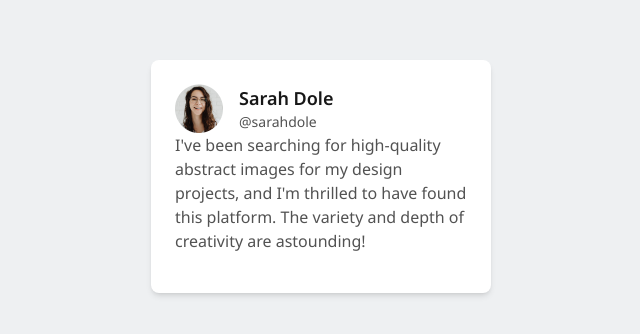
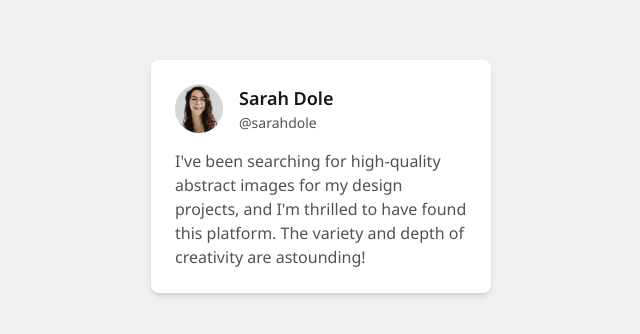
Before and after one commit to jeanpierrecarvalho/gf-testimonial-card, a Next.js app: page / in a window 1280 px wide. Shown: the part 140-474 px from the top of the page, without its empty margins (319-959 px from the left). Built offline with nearby package versions, Linux system fonts and the light colour scheme.

Commit message:
fix: solve some design issues

```diff
--- a/src/components/TestimonialCard.tsx
+++ b/src/components/TestimonialCard.tsx
@@ -24,12 +24,12 @@ const TestimonialCard: React.FC<TestimonialProps> = ({
         <div>
           <Image src={image} width={48} height={48} alt="Profile Thumbnail" />
         </div>
-        <div className="flex flex-col">
+        <div className="flex flex-col gap-px">
           <div className="font-semibold text-lg text-neutral-900">{name}</div>
           <div className="font-normal text-sm">{username}</div>
         </div>
       </div>
-      <div className="font-normal text-base text-ellipsis text-neutral-600 overflow-hidden">
+      <div className="mt-4 text-base text-ellipsis overflow-hidden">
         {testimonial}
       </div>
     </div>
```
